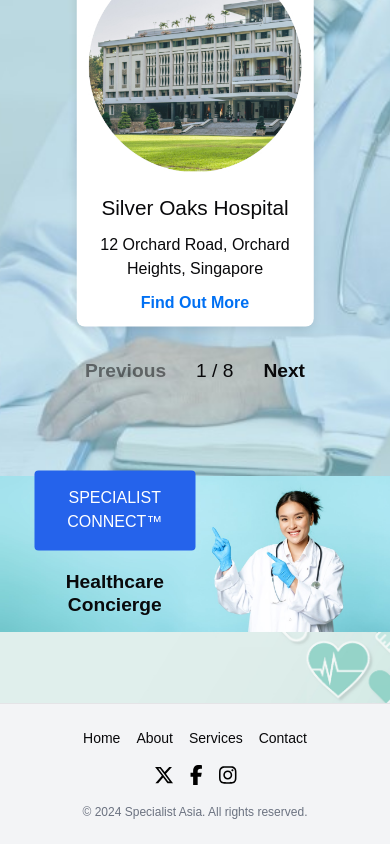
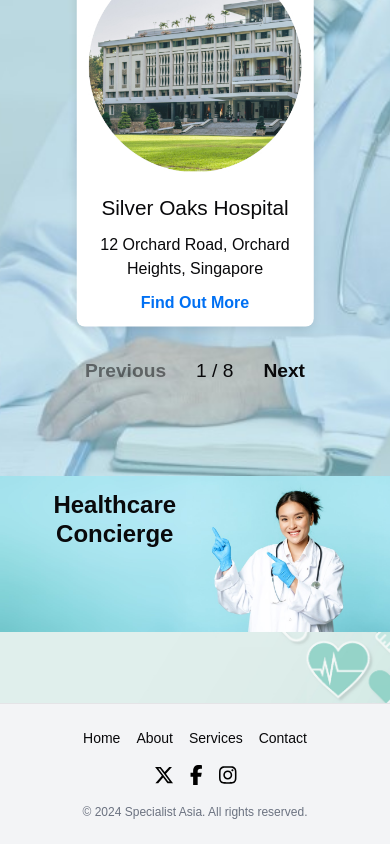
Before and after one commit to ywlee8888/funderasia_nextjs, a Next.js app: page / in a window 390 px wide. Shown: the part 620-1464 px from the top of the page. Built offline with nearby package versions, Linux system fonts and the light colour scheme.

Commit message:
Adjust Mobile View

```diff
--- a/components/banners/banner.module.css
+++ b/components/banners/banner.module.css
@@ -71,8 +71,16 @@
     position: absolute; /* Position it absolutely to move it over the image */
     top: 60%; /* Adjust the vertical position to move it up */
     left: 50%; /* Center horizontally */
-    transform: translate(-50%, 0); /* Center it horizontally without vertical translation */
-    background-color: rgba(255, 255, 255, 0.7); /* Adjust transparency for better visibility */
+    transform: translate(
+      -50%,
+      0
+    ); /* Center it horizontally without vertical translation */
+    background-color: rgba(
+      255,
+      255,
+      255,
+      0.7
+    ); /* Adjust transparency for better visibility */
     width: 90%; /* Full width on mobile */
     margin: 0 auto; /* Center the card horizontally */
     padding: 15px; /* Optional: adjust padding for smaller screens */
@@ -84,7 +92,7 @@
   }
 
   .buttonContainer {
-    display:none;
+    display: none;
     flex-direction: row; /* Keep buttons side by side */
     align-items: center; /* Align items in the center */
   }
@@ -105,8 +113,19 @@
   z-index: 2; /* Ensure it appears above other elements */
 }
 
-@media (max-width: 640px) { /* Tailwind's sm breakpoint */
+@media (max-width: 640px) {
+  /* Tailwind's sm breakpoint */
   .specialistConnectButton {
     display: inline-block; /* Show on xs and small screens */
+    top: 20px; /* Position from the top */
+    right: 20px; /* Position from the right */
   }
 }
+
+@media (max-width: 480px) {
+  .specialistConnectButton {
+    display: inline-block; /* Show on xs and small screens */
+    top: 20px; /* Position from the top */
+    right: 20px; /* Position from the right */
+  }
+}
--- a/components/banners/bannerServices.tsx
+++ b/components/banners/bannerServices.tsx
@@ -31,12 +31,12 @@
       <div className={styles.mobileoverlayCard}>
         {/* Button for mobile overlay */}
         <div className={styles.buttonContainer}>
-          <button
+          {/*<button
             onClick={toggleSidebar}
             className="bg-blue-600 hover:bg-blue-800 text-white px-5 py-4 rounded"
           >
             SPECIALIST CONNECT&#8482;
-          </button>
+          </button>  */}
           <div className={styles.cardTitle}>
           Healthcare Concierge
         </div>
--- a/components/banners/bannerservices.module.css
+++ b/components/banners/bannerservices.module.css
@@ -112,7 +112,7 @@
   .mobileoverlayCard {
     display: flex; /* Show the mobile overlay card */
     position: absolute; /* Positioning overlay */
-    top: 65%; /* Adjust vertical positioning */
+    top: 40%; /* Adjust vertical positioning */
     left: 50%; /* Center horizontally */
     transform: translate(-50%, -50%); /* Adjust to perfectly center */
     text-align: center; /* Center text within the card */
@@ -129,7 +129,7 @@
     justify-content: center; /* Center the buttons horizontally */
     align-items: center; /* Center buttons in the container */
     margin-top: 3px; /* Space above buttons */
-    margin-bottom: 50px; /* Space below buttons */
+    margin-bottom: 40px; /* Space below buttons */
     width: 50%; /* Full width for button container */
     background-color: transparent; /* Ensure background is transparent */
   }
@@ -154,6 +154,6 @@
   }
 
   .cardTitle {
-    font-size: 1.2rem; /* Smaller title font size for mobile */
+    font-size: 1.5rem; /* Smaller title font size for mobile */
   }
 }
```
